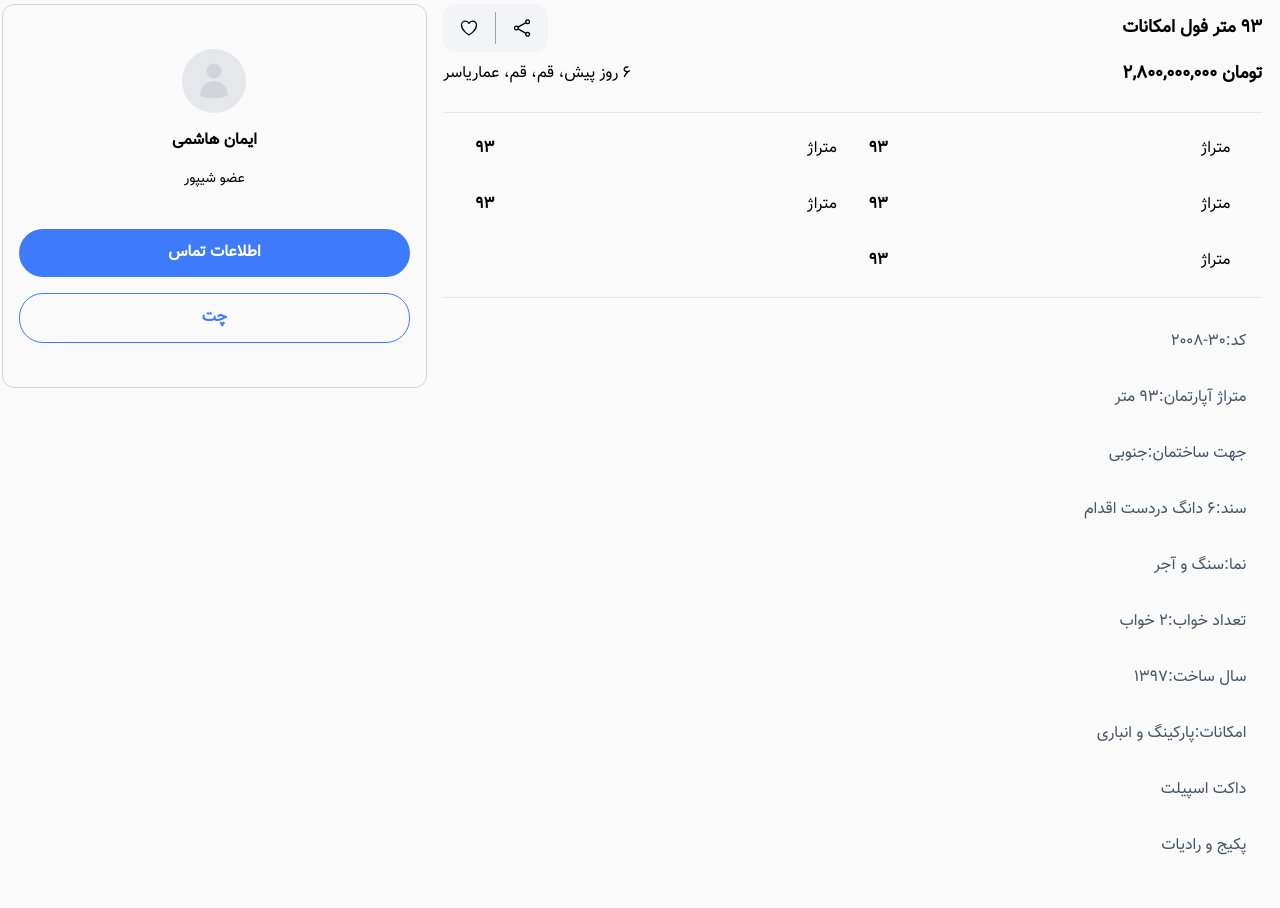
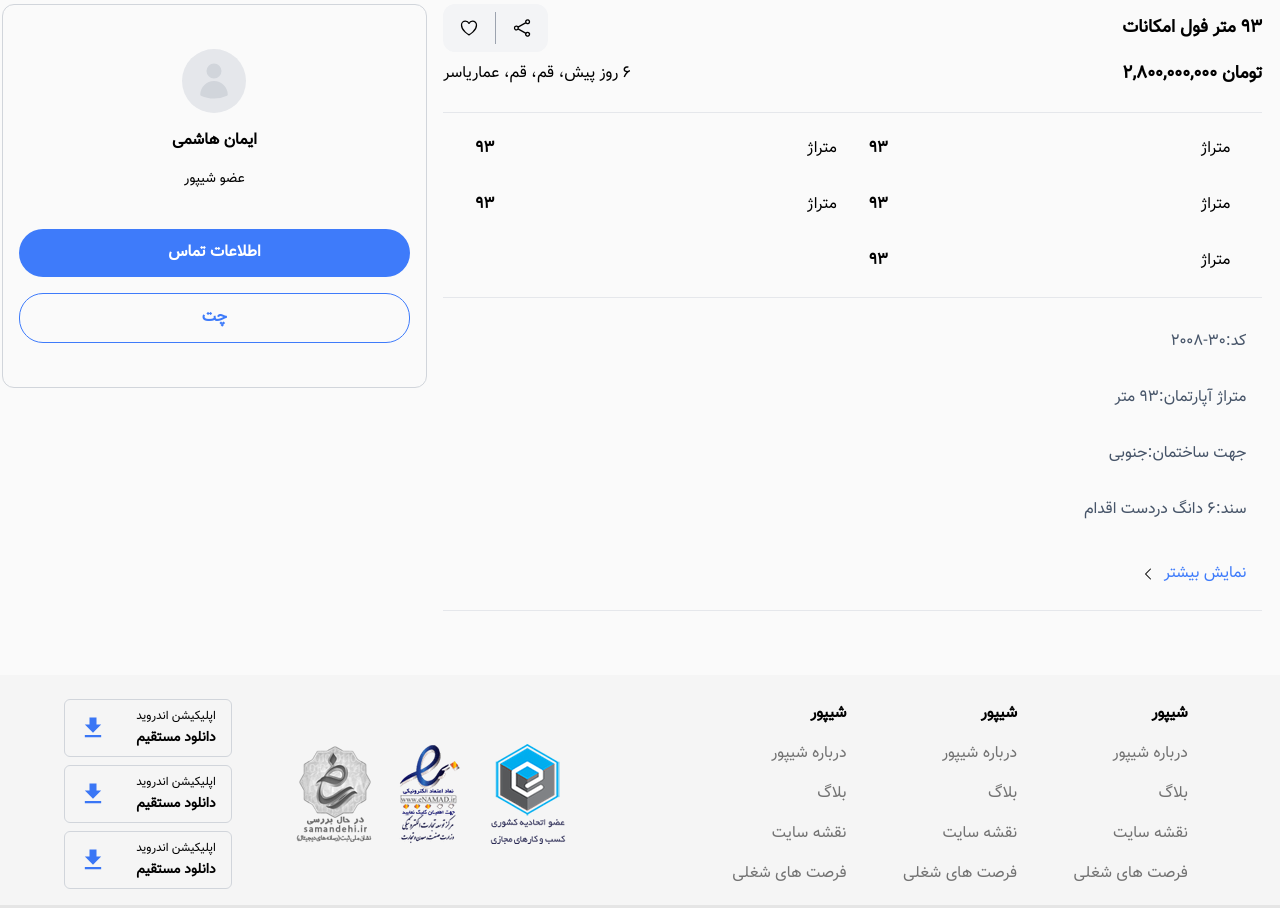
Before and after one commit to imanhashemiDEV/sheypoor, a website: page public/advertise_details.html in a window 1280 px wide. Shown: the part 657-1565 px from the top of the page. Drawn offline with Linux system fonts and the light colour scheme.

Commit message:
advertise-details

```diff
--- a/public/advertise_details.html
+++ b/public/advertise_details.html
@@ -7,7 +7,7 @@
     <link rel="stylesheet" href="css/tailwind.css">
     <link rel="stylesheet" href="css/swiper-bundle.min.css">
 </head>
-<body class="relative font-vazir bg-neutral-50 " x-data="{ CategoryModal: false }" x-bind:class="{'modal-open': CategoryModal}">
+<body class="relative font-vazir bg-neutral-50" x-data="{showMore:false}">
 
 
 
@@ -187,8 +187,8 @@
                         <p class="text-base font-semibold">93</p>
                       </div>
                    </div>
-                   <div class="flex flex-col items-center justify-start w-full pb-6 border-b border-gray-200 gap-y-2">
-                      <ul class="flex flex-col w-full px-4 py-8 text-base text-slate-600 gap-y-8">
+                   <div class="flex flex-col items-center justify-start w-full px-4 pb-6 border-b border-gray-200 gap-y-2">
+                      <ul class="flex flex-col w-full py-8 text-base text-slate-600 gap-y-8"  x-bind:class="showMore ? '' : 'overflow-hidden h-64'">
                         <li>کد:30-2008</li>
                         <li>متراژ آپارتمان:93 متر</li>
                         <li>جهت ساختمان:جنوبی</li>
@@ -200,8 +200,13 @@
                         <li>داکت اسپیلت</li>
                         <li>پکیج و رادیات</li>
                       </ul>
+                      <div class="flex items-center justify-start w-full" x-on:click="showMore = !showMore">
+                        <p class="ml-2 text-base cursor-pointer text-color-main">نمایش بیشتر</p>
+                        <svg xmlns="http://www.w3.org/2000/svg" viewBox="0 0 24 24" fill="currentColor" class="w-4 h-4">
+                          <path fill-rule="evenodd" d="M7.72 12.53a.75.75 0 0 1 0-1.06l7.5-7.5a.75.75 0 1 1 1.06 1.06L9.31 12l6.97 6.97a.75.75 0 1 1-1.06 1.06l-7.5-7.5Z" clip-rule="evenodd" />
+                        </svg>
+                      </div>
                    </div>
-
             </div>
             <div class="flex-col items-center justify-center hidden w-1/3 p-4 border border-gray-300 h-96 gap-y-10 lg:flex rounded-xl">
 
@@ -227,9 +232,7 @@
             </div>
         </div>
 
-
     </div>
-
 
 
     <!-- desktop footer -->
```
Also changed, not shown: public/css/tailwind.css.
